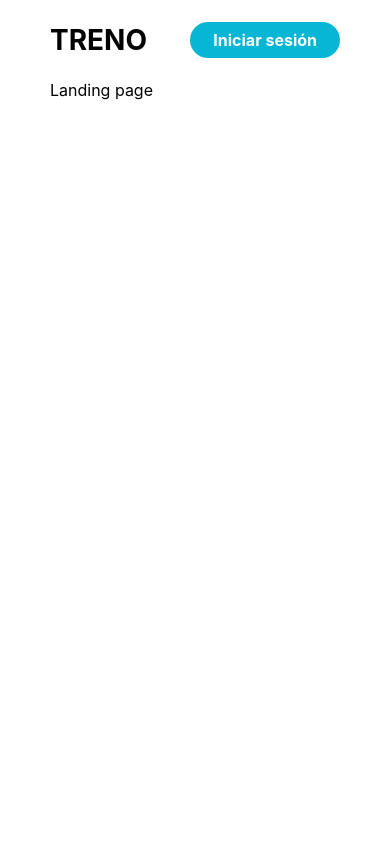
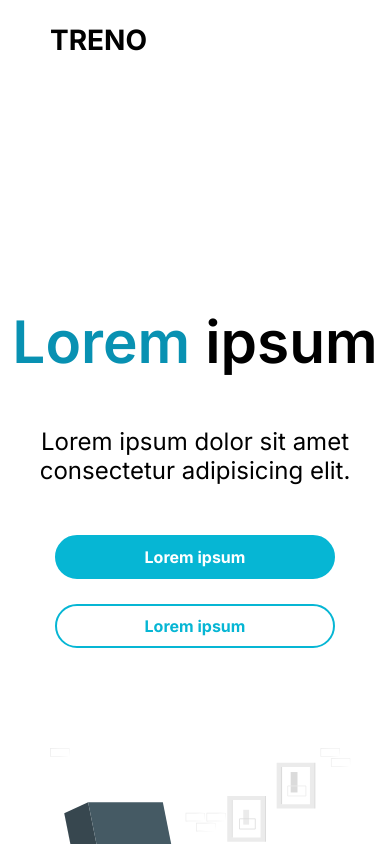
Before and after one commit to RodrigoTeran/Treno, a React (Create React App) app in the folder client/: page / in a window 390 px wide. Shown: the top 844 px of the page. Built offline with nearby package versions, Linux system fonts and the light colour scheme; no server answers.

Commit message:
feat: added header Home page

```diff
--- a/client/package.json
+++ b/client/package.json
@@ -10,10 +10,12 @@
     "@types/node": "^16.18.3",
     "@types/react": "^18.0.25",
     "@types/react-dom": "^18.0.9",
+    "@types/react-helmet": "^6.1.5",
     "axios": "^1.1.3",
     "framer-motion": "^7.6.9",
     "react": "^18.2.0",
     "react-dom": "^18.2.0",
+    "react-helmet-async": "^1.3.0",
     "react-router-dom": "^6.4.3",
     "react-scripts": "5.0.1",
     "sass": "^1.56.1",
--- a/client/public/index.html
+++ b/client/public/index.html
@@ -1,19 +1,23 @@
 <!DOCTYPE html>
 <html lang="en">
+
 <head>
   <meta charset="utf-8" />
   <link rel="icon" href="%PUBLIC_URL%/favicon.ico" />
   <meta name="viewport" content="width=device-width, initial-scale=1" />
   <meta name="theme-color" content="#000000" />
-    <meta
-      name="description"
-      content="Web site created using create-react-app"
-    />
+  <meta name="description" content="Web site created using create-react-app" />
   <link rel="manifest" href="%PUBLIC_URL%/manifest.json" />
+  <link rel="preconnect" href="https://fonts.googleapis.com">
+  <link rel="preconnect" href="https://fonts.gstatic.com" crossorigin>
+  <link href="https://fonts.googleapis.com/css2?family=Inter:wght@100;200;300;400;500;600;700;800;900&display=swap"
+    rel="stylesheet">
   <title>Treno</title>
 </head>
+
 <body>
   <noscript>You need to enable JavaScript to run this app.</noscript>
   <div id="root"></div>
 </body>
+
 </html>
--- a/client/src/App.tsx
+++ b/client/src/App.tsx
@@ -5,6 +5,7 @@ import React, {
   SetStateAction,
 } from 'react';
 import { BrowserRouter, Routes, Route } from 'react-router-dom';
+import { HelmetProvider } from "react-helmet-async";
 
 // Types
 import { USER } from './types/user.types';
@@ -39,6 +40,7 @@ const App: React.FunctionComponent = (): JSX.Element => {
   const [isLoadingGetUser, setIsLoadingGetUser] = useState<boolean>(true);
 
   return (
+    <HelmetProvider>
       <AppContext.Provider
         value={{
           user,
@@ -63,6 +65,7 @@ const App: React.FunctionComponent = (): JSX.Element => {
           </Routes>
         </BrowserRouter>
       </AppContext.Provider>
+    </HelmetProvider>
   );
 };
 
--- /dev/null
+++ b/client/src/components/Buttons/Pill/Pill.module.scss
@@ -0,0 +1,33 @@
+.btn {
+    font-weight: bold;
+    border-radius: 1000px; // Max
+    padding: 10px 30px;
+
+    transition: background-color ease-out 300ms, color ease-out 300ms;
+}
+
+.cyan-500 {
+    background-color: var(--cyan-500);
+    color: var(--light-000);
+    border: 2px solid var(--cyan-500);
+
+    @media (hover:hover) and (pointer:fine) {
+        &:hover {
+            background-color: var(--light-000);
+            color: var(--cyan-500);
+        }
+    }
+}
+
+.light-000 {
+    background-color: var(--light-000);
+    color: var(--cyan-500);
+    border: 2px solid var(--cyan-500);
+
+    @media (hover:hover) and (pointer:fine) {
+        &:hover {
+            background-color: var(--cyan-500);
+            color: var(--light-000);
+        }
+    }
+}
--- /dev/null
+++ b/client/src/components/Buttons/Pill/Pill.tsx
@@ -0,0 +1,22 @@
+import React from 'react';
+import styles from "./Pill.module.scss";
+
+interface Props {
+    family: "cyan-500" | "light-000",
+    text: string,
+    callback: () => void,
+    attribute?: string
+}
+
+const Pill: React.FunctionComponent<Props> = ({
+    family,
+    text,
+    callback,
+    attribute
+}): JSX.Element => {
+    return (
+        <button extra-css={attribute} onClick={callback} className={`${styles.btn} ${styles[family]}`}>{text}</button>
+    );
+};
+
+export default Pill;
--- a/client/src/components/Nav/Dashboard/DashboardNav.module.scss
+++ b/client/src/components/Nav/Dashboard/DashboardNav.module.scss
@@ -30,4 +30,10 @@
             }
         }
     }
+
+    @media screen and (max-width: 1230px) {
+        &_btn {
+            display: none;
+        }
+    }
 }
--- a/client/src/components/Nav/Landing/LandingNav.module.scss
+++ b/client/src/components/Nav/Landing/LandingNav.module.scss
@@ -30,4 +30,10 @@
             }
         }
     }
+
+    @media screen and (max-width: 1230px) {
+        &_btn {
+            display: none;
+        }
+    }
 }
--- /dev/null
+++ b/client/src/pages/Home/Header/Header.module.scss
@@ -0,0 +1,101 @@
+.header {
+    width: 100%;
+    height: calc(100vh - 80px);
+    display: flex;
+    align-items: center;
+    justify-content: space-between;
+
+    &_left {
+        display: flex;
+        flex-direction: column;
+        align-items: flex-start;
+        gap: 50px;
+        transform: translateY(-80px);
+
+        p {
+            width: 500px;
+            font-size: 1.5rem;
+        }
+
+        &_title {
+            display: flex;
+            gap: 15px;
+
+            span {
+                font-size: 4.5rem;
+                font-weight: 600;
+            }
+
+            &_cyan {
+                color: var(--cyan-600);
+            }
+        }
+
+        &_btns_container {
+            display: flex;
+            gap: 25px;
+        }
+    }
+
+    img {
+        width: 500px;
+        transform: translateY(-80px);
+    }
+
+    @media screen and (max-width: 1230px) {
+        flex-direction: column;
+        justify-content: center;
+        gap: 100px;
+        min-height: 700px;
+
+        &_left,
+        img {
+            transform: none;
+        }
+
+        &_left {
+            align-items: center;
+
+            p {
+                text-align: center;
+            }
+
+            &_btns_container {
+                flex-direction: column;
+                width: 80vw;
+                max-width: 280px;
+
+                button[extra-css="btn-header"] {
+                    width: 100%;
+                }
+            }
+        }
+
+        @media screen and (max-height: 1260px) {
+            height: 1182px;
+        }
+
+    }
+
+    @media screen and (max-width: 660px) {
+        img {
+            width: 80vw;
+        }
+
+        &_left {
+            p {
+                width: 80vw;
+            }
+        }
+    }
+
+    @media screen and (max-width: 522px) {
+        &_left {
+            &_title {
+                span {
+                    font-size: 15vw;
+                }
+            }
+        }
+    }
+}
--- /dev/null
+++ b/client/src/pages/Home/Header/Header.tsx
@@ -0,0 +1,24 @@
+import React from 'react';
+import styles from "./Header.module.scss";
+import Btn from "../../../components/Buttons/Pill/Pill";
+
+const Header: React.FunctionComponent = (): JSX.Element => {
+    return (
+        <div className={`${styles.header} landing_section`}>
+            <div className={styles.header_left}>
+                <div className={styles.header_left_title}>
+                    <span className={styles.header_left_title_cyan}>Lorem</span>
+                    <span>ipsum</span>
+                </div>
+                <p>Lorem ipsum dolor sit amet consectetur adipisicing elit.</p>
+                <div className={styles.header_left_btns_container}>
+                    <Btn attribute='btn-header' text='Lorem ipsum' family="cyan-500" callback={() => { }} />
+                    <Btn attribute='btn-header' text='Lorem ipsum' family="light-000" callback={() => { }} />
+                </div>
+            </div>
+            <img src="svgs/dog.svg" alt="" />
+        </div>
+    );
+};
+
+export default Header;
--- a/client/src/pages/Home/Home.tsx
+++ b/client/src/pages/Home/Home.tsx
@@ -1,9 +1,14 @@
 import React from 'react';
+import Header from "./Header/Header";
+import { Helmet } from "react-helmet-async";
 
 const Home: React.FunctionComponent = (): JSX.Element => {
   return (
     <div>
-        Landing page
+      <Helmet>
+        <title>Treno</title>
+      </Helmet>
+      <Header />
     </div>
   );
 };
--- a/client/src/styles/globals.scss
+++ b/client/src/styles/globals.scss
@@ -1,9 +1,3 @@
-html,
-body {
-    font-family: -apple-system, BlinkMacSystemFont, Segoe UI, Roboto, Oxygen,
-        Ubuntu, Cantarell, Fira Sans, Droid Sans, Helvetica Neue, sans-serif;
-}
-
 a {
     color: inherit;
     text-decoration: none;
@@ -14,6 +8,7 @@ a {
     font-size: 16px;
     padding: 0;
     margin: 0;
+    font-family: 'Inter', sans-serif;
 }
 
 :root {
@@ -117,3 +112,14 @@ button {
 button {
     cursor: pointer;
 }
+
+.landing_section {
+    max-width: 1400px;
+}
+
+@media screen and (min-width: calc(1400px + 100px)) {
+    .landing_section {
+        margin-left: auto;
+        margin-right: auto;
+    }
+}
```
Also changed, not shown: client/public/svgs/dog.svg (added), 1 other file (tests, documents, lock files or other folders). Lines whose indentation alone changed are shown as unchanged.
